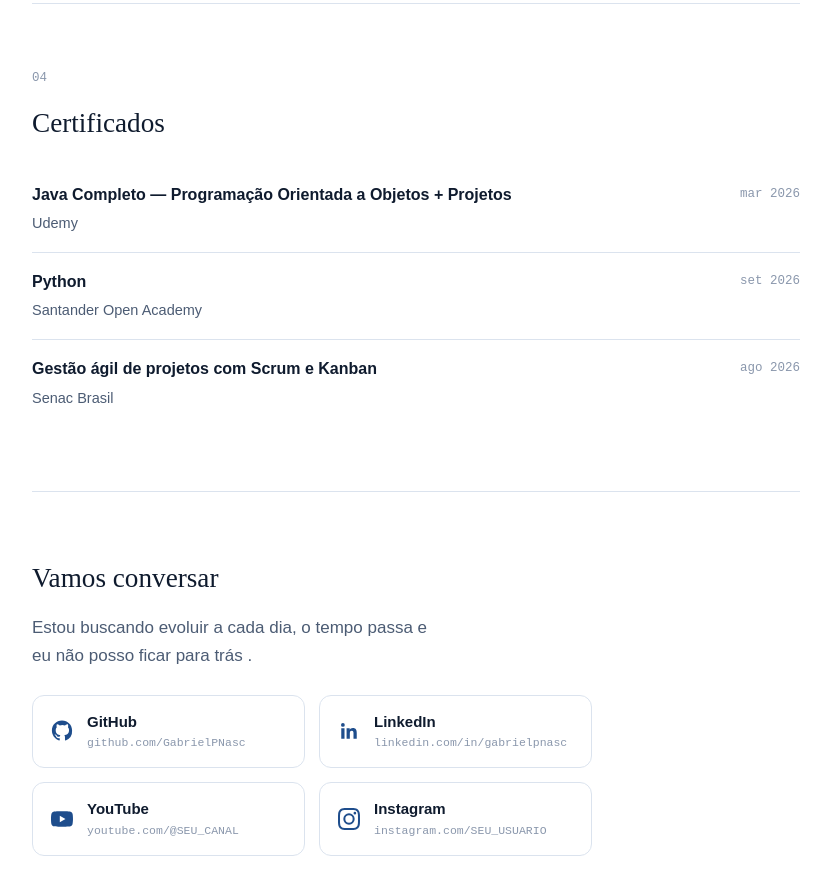
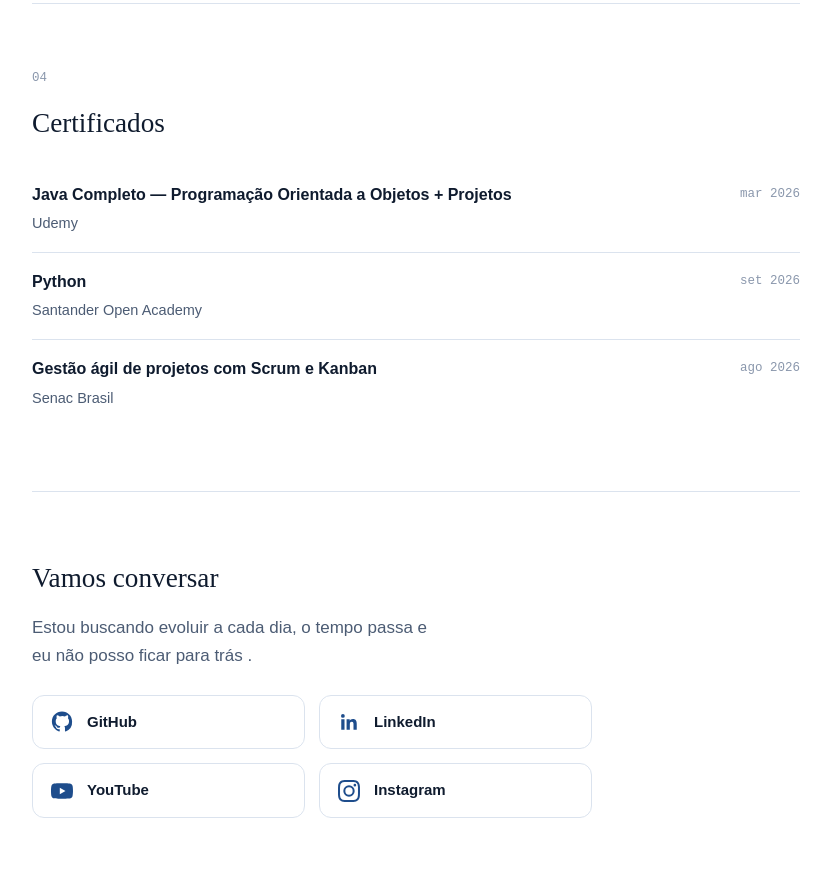
Before and after one commit to GabrielPNasc/MyWebsite, a plain HTML site: page index.html in a window 1280 px wide. Shown: the part 1456-2350 px from the top of the page, without its empty margins (400-1231 px from the left). Drawn offline with Linux system fonts and the light colour scheme.

Commit message:
fixed any erros i missed

```diff
--- a/index.html
+++ b/index.html
@@ -206,10 +206,10 @@
       <h2 class="section__title">Vamos conversar</h2>
       <p class="footer__text">Estou buscando evoluir a cada dia, o tempo passa e eu não posso ficar para trás .</p>
       <ul class="social-cards">
-        <li><a class="social-card" href="https://github.com/GabrielPNasc" target="_blank" rel="noopener noreferrer"><svg class="social-card__icon" viewBox="0 0 24 24" fill="currentColor" aria-hidden="true"><path d="M12 .5C5.73.5.98 5.24.98 11.5c0 5.02 3.26 9.28 7.78 10.78.57.1.78-.25.78-.55v-1.94c-3.17.69-3.84-1.53-3.84-1.53-.52-1.33-1.27-1.68-1.27-1.68-1.04-.71.08-.7.08-.7 1.15.08 1.75 1.18 1.75 1.18 1.02 1.75 2.68 1.25 3.33.95.1-.74.4-1.25.72-1.54-2.53-.29-5.19-1.27-5.19-5.63 0-1.24.44-2.26 1.17-3.06-.12-.29-.51-1.46.11-3.04 0 0 .96-.31 3.14 1.17a10.9 10.9 0 0 1 5.72 0c2.18-1.48 3.14-1.17 3.14-1.17.62 1.58.23 2.75.11 3.04.73.8 1.17 1.82 1.17 3.06 0 4.37-2.66 5.34-5.2 5.62.41.36.77 1.06.77 2.14v3.17c0 .3.21.66.79.55A11.01 11.01 0 0 0 23.02 11.5C23.02 5.24 18.27.5 12 .5z"/></svg><span class="social-card__text"><strong>GitHub</strong><span>github.com/GabrielPNasc</span></span></a></li>
-        <li><a class="social-card" href="https://www.linkedin.com/in/gabrielpnasc/" target="_blank" rel="noopener noreferrer"><svg class="social-card__icon" viewBox="0 0 24 24" fill="currentColor" aria-hidden="true"><path d="M20.45 20.45h-3.55v-5.57c0-1.33-.02-3.04-1.85-3.04-1.85 0-2.14 1.45-2.14 2.94v5.67H9.36V9h3.41v1.56h.05c.47-.9 1.63-1.85 3.36-1.85 3.6 0 4.27 2.37 4.27 5.45v6.29zM5.34 7.43a2.06 2.06 0 1 1 0-4.12 2.06 2.06 0 0 1 0 4.12zM7.11 20.45H3.56V9h3.55v11.45z"/></svg><span class="social-card__text"><strong>LinkedIn</strong><span>linkedin.com/in/gabrielpnasc</span></span></a></li>
-        <li><a class="social-card" href="https://www.youtube.com/channel/UCG4u3sJ6aSnnqwG2Y7sokSA" target="_blank" rel="noopener noreferrer"><svg class="social-card__icon" viewBox="0 0 24 24" fill="currentColor" aria-hidden="true"><path d="M23.5 6.2a3 3 0 0 0-2.1-2.1C19.5 3.6 12 3.6 12 3.6s-7.5 0-9.4.5A3 3 0 0 0 .5 6.2C0 8.1 0 12 0 12s0 3.9.5 5.8a3 3 0 0 0 2.1 2.1c1.9.5 9.4.5 9.4.5s7.5 0 9.4-.5a3 3 0 0 0 2.1-2.1c.5-1.9.5-5.8.5-5.8s0-3.9-.5-5.8zM9.6 15.6V8.4l6.2 3.6-6.2 3.6z"/></svg><span class="social-card__text"><strong>YouTube</strong><span>youtube.com/@SEU_CANAL</span></span></a></li>
-        <li><a class="social-card" href="https://www.instagram.com/pires.dev/" target="_blank" rel="noopener noreferrer"><svg class="social-card__icon" viewBox="0 0 24 24" fill="currentColor" aria-hidden="true"><path d="M12 2.2c3.2 0 3.6 0 4.8.1 3.3.1 4.8 1.7 4.9 4.9.1 1.3.1 1.6.1 4.8s0 3.6-.1 4.8c-.1 3.2-1.7 4.8-4.9 4.9-1.3.1-1.6.1-4.8.1s-3.6 0-4.8-.1c-3.3-.1-4.8-1.7-4.9-4.9C2.2 15.6 2.2 15.2 2.2 12s0-3.6.1-4.8C2.4 3.9 4 2.4 7.2 2.3 8.4 2.2 8.8 2.2 12 2.2zM12 0C8.7 0 8.3 0 7.1.1 2.7.3.3 2.7.1 7.1 0 8.3 0 8.7 0 12s0 3.7.1 4.9c.2 4.4 2.6 6.8 7 7C8.3 24 8.7 24 12 24s3.7 0 4.9-.1c4.4-.2 6.8-2.6 7-7 .1-1.2.1-1.6.1-4.9s0-3.7-.1-4.9c-.2-4.4-2.6-6.8-7-7C15.7 0 15.3 0 12 0zm0 5.8a6.2 6.2 0 1 0 0 12.4 6.2 6.2 0 0 0 0-12.4zM12 16a4 4 0 1 1 0-8 4 4 0 0 1 0 8zm6.4-11.8a1.4 1.4 0 1 0 0 2.9 1.4 1.4 0 0 0 0-2.9z"/></svg><span class="social-card__text"><strong>Instagram</strong><span>instagram.com/SEU_USUARIO</span></span></a></li>
+        <li><a class="social-card" href="https://github.com/GabrielPNasc" target="_blank" rel="noopener noreferrer"><svg class="social-card__icon" viewBox="0 0 24 24" fill="currentColor" aria-hidden="true"><path d="M12 .5C5.73.5.98 5.24.98 11.5c0 5.02 3.26 9.28 7.78 10.78.57.1.78-.25.78-.55v-1.94c-3.17.69-3.84-1.53-3.84-1.53-.52-1.33-1.27-1.68-1.27-1.68-1.04-.71.08-.7.08-.7 1.15.08 1.75 1.18 1.75 1.18 1.02 1.75 2.68 1.25 3.33.95.1-.74.4-1.25.72-1.54-2.53-.29-5.19-1.27-5.19-5.63 0-1.24.44-2.26 1.17-3.06-.12-.29-.51-1.46.11-3.04 0 0 .96-.31 3.14 1.17a10.9 10.9 0 0 1 5.72 0c2.18-1.48 3.14-1.17 3.14-1.17.62 1.58.23 2.75.11 3.04.73.8 1.17 1.82 1.17 3.06 0 4.37-2.66 5.34-5.2 5.62.41.36.77 1.06.77 2.14v3.17c0 .3.21.66.79.55A11.01 11.01 0 0 0 23.02 11.5C23.02 5.24 18.27.5 12 .5z"/></svg><span class="social-card__text"><strong>GitHub</strong></span></a></li>
+        <li><a class="social-card" href="https://www.linkedin.com/in/gabrielpnasc/" target="_blank" rel="noopener noreferrer"><svg class="social-card__icon" viewBox="0 0 24 24" fill="currentColor" aria-hidden="true"><path d="M20.45 20.45h-3.55v-5.57c0-1.33-.02-3.04-1.85-3.04-1.85 0-2.14 1.45-2.14 2.94v5.67H9.36V9h3.41v1.56h.05c.47-.9 1.63-1.85 3.36-1.85 3.6 0 4.27 2.37 4.27 5.45v6.29zM5.34 7.43a2.06 2.06 0 1 1 0-4.12 2.06 2.06 0 0 1 0 4.12zM7.11 20.45H3.56V9h3.55v11.45z"/></svg><span class="social-card__text"><strong>LinkedIn</strong></span></a></li>
+        <li><a class="social-card" href="https://www.youtube.com/channel/UCG4u3sJ6aSnnqwG2Y7sokSA" target="_blank" rel="noopener noreferrer"><svg class="social-card__icon" viewBox="0 0 24 24" fill="currentColor" aria-hidden="true"><path d="M23.5 6.2a3 3 0 0 0-2.1-2.1C19.5 3.6 12 3.6 12 3.6s-7.5 0-9.4.5A3 3 0 0 0 .5 6.2C0 8.1 0 12 0 12s0 3.9.5 5.8a3 3 0 0 0 2.1 2.1c1.9.5 9.4.5 9.4.5s7.5 0 9.4-.5a3 3 0 0 0 2.1-2.1c.5-1.9.5-5.8.5-5.8s0-3.9-.5-5.8zM9.6 15.6V8.4l6.2 3.6-6.2 3.6z"/></svg><span class="social-card__text"><strong>YouTube</strong></span></a></li>
+        <li><a class="social-card" href="https://www.instagram.com/pires.dev/" target="_blank" rel="noopener noreferrer"><svg class="social-card__icon" viewBox="0 0 24 24" fill="currentColor" aria-hidden="true"><path d="M12 2.2c3.2 0 3.6 0 4.8.1 3.3.1 4.8 1.7 4.9 4.9.1 1.3.1 1.6.1 4.8s0 3.6-.1 4.8c-.1 3.2-1.7 4.8-4.9 4.9-1.3.1-1.6.1-4.8.1s-3.6 0-4.8-.1c-3.3-.1-4.8-1.7-4.9-4.9C2.2 15.6 2.2 15.2 2.2 12s0-3.6.1-4.8C2.4 3.9 4 2.4 7.2 2.3 8.4 2.2 8.8 2.2 12 2.2zM12 0C8.7 0 8.3 0 7.1.1 2.7.3.3 2.7.1 7.1 0 8.3 0 8.7 0 12s0 3.7.1 4.9c.2 4.4 2.6 6.8 7 7C8.3 24 8.7 24 12 24s3.7 0 4.9-.1c4.4-.2 6.8-2.6 7-7 .1-1.2.1-1.6.1-4.9s0-3.7-.1-4.9c-.2-4.4-2.6-6.8-7-7C15.7 0 15.3 0 12 0zm0 5.8a6.2 6.2 0 1 0 0 12.4 6.2 6.2 0 0 0 0-12.4zM12 16a4 4 0 1 1 0-8 4 4 0 0 1 0 8zm6.4-11.8a1.4 1.4 0 1 0 0 2.9 1.4 1.4 0 0 0 0-2.9z"/></svg><span class="social-card__text"><strong>Instagram</strong></span></a></li>
       </ul>
     </footer>
 
```
